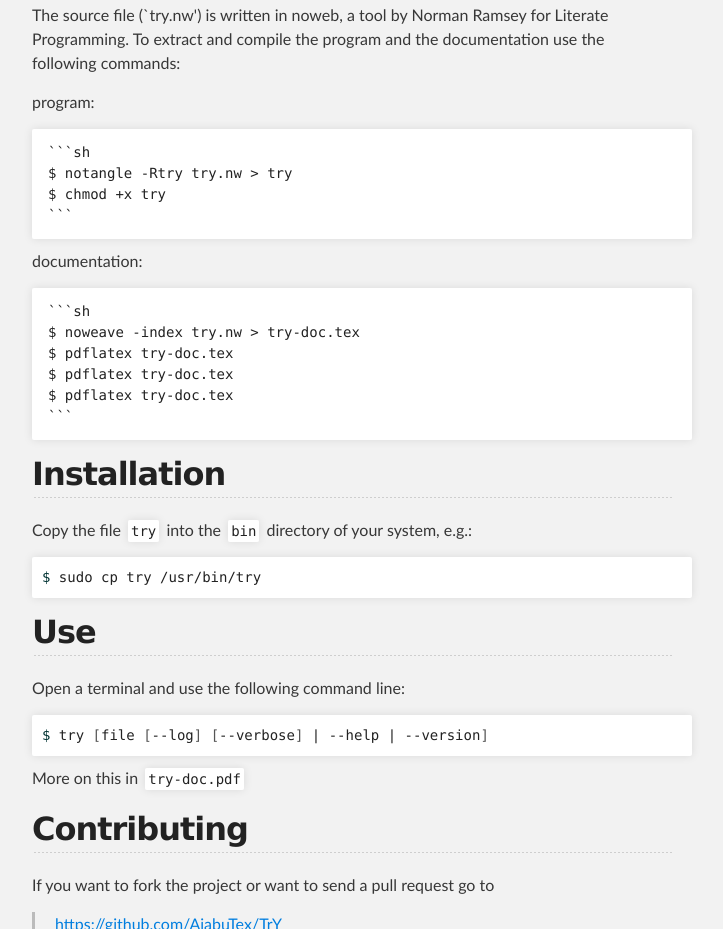
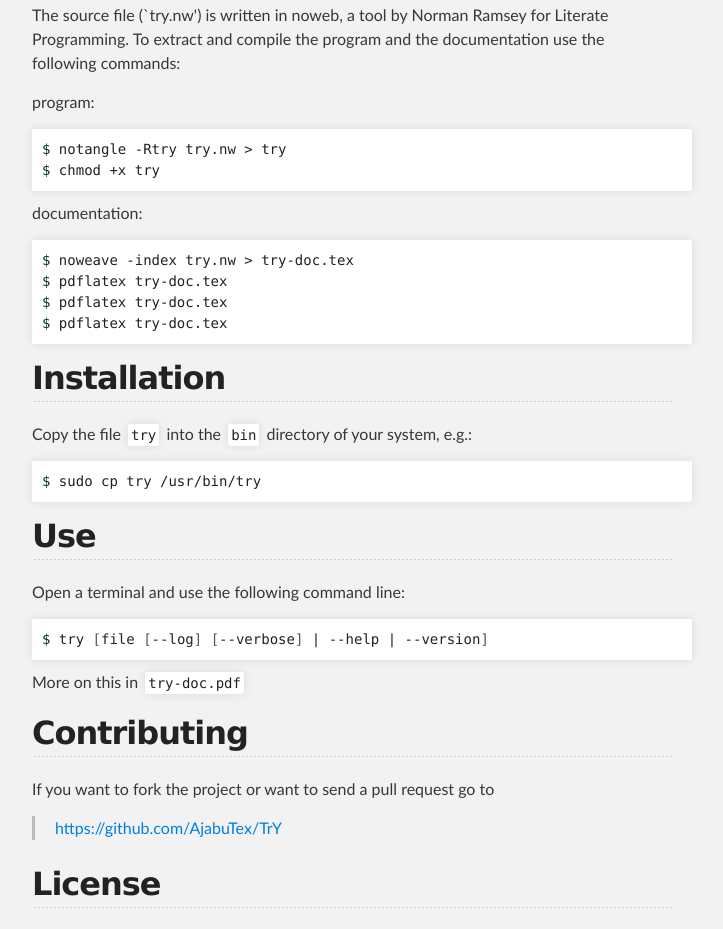
Before and after one commit to AjabuTex/TrY, a plain HTML site: page index.html in a window 1280 px wide. Shown: the part 914-1843 px from the top of the page, without its empty margins (288-1011 px from the left). Drawn offline with Linux system fonts and the light colour scheme.

````diff
--- a/index.html
+++ b/index.html
@@ -65,21 +65,17 @@ documentation use the following commands:</p>
 
 <p>program:</p>
 
-<pre><code>```sh
-$ notangle -Rtry try.nw &gt; try
-$ chmod +x try
-```
-</code></pre>
+<div class="highlight"><pre><span class="nv">$ </span>notangle -Rtry try.nw &gt; try
+<span class="nv">$ </span>chmod +x try
+</pre></div>
 
 <p>documentation:</p>
 
-<pre><code>```sh
-$ noweave -index try.nw &gt; try-doc.tex
-$ pdflatex try-doc.tex
-$ pdflatex try-doc.tex
-$ pdflatex try-doc.tex
-```
-</code></pre>
+<div class="highlight"><pre><span class="nv">$ </span>noweave -index try.nw &gt; try-doc.tex
+<span class="nv">$ </span>pdflatex try-doc.tex
+<span class="nv">$ </span>pdflatex try-doc.tex
+<span class="nv">$ </span>pdflatex try-doc.tex
+</pre></div>
 
 <h2>Installation</h2>
 
````
Also changed, not shown: params.json (+1 -1 lines).
